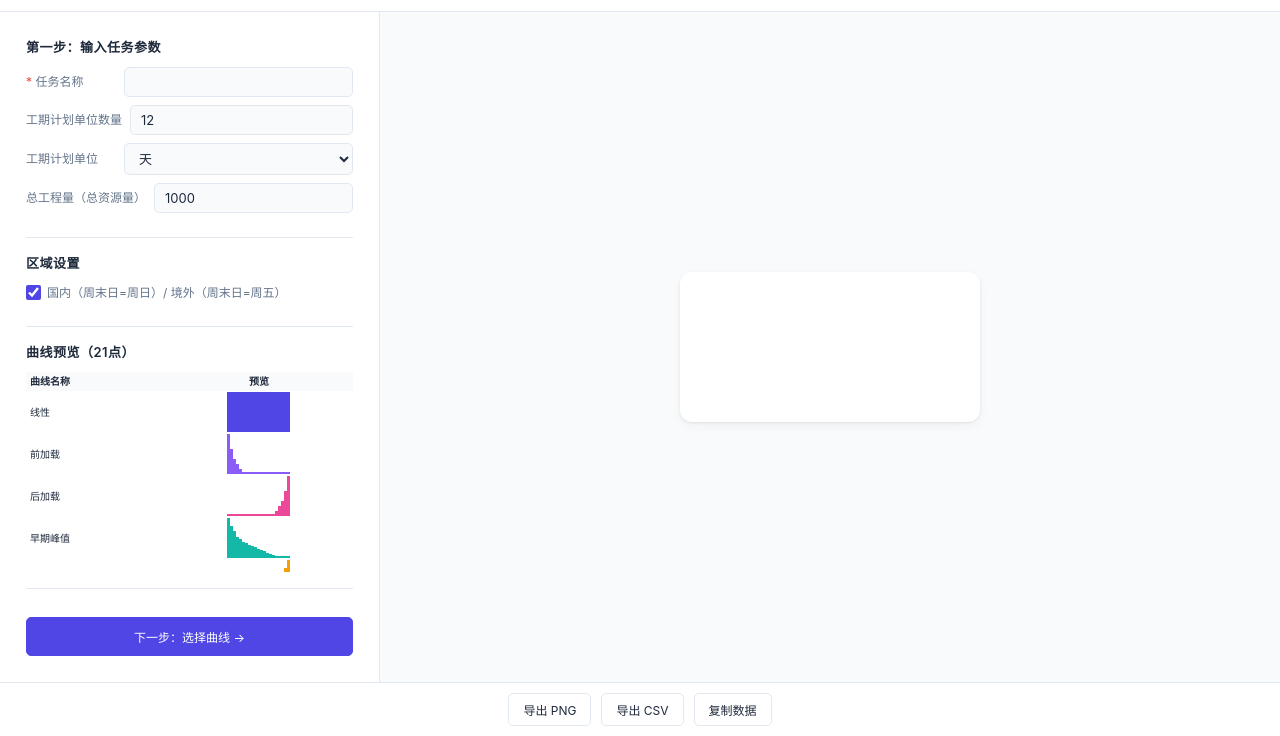
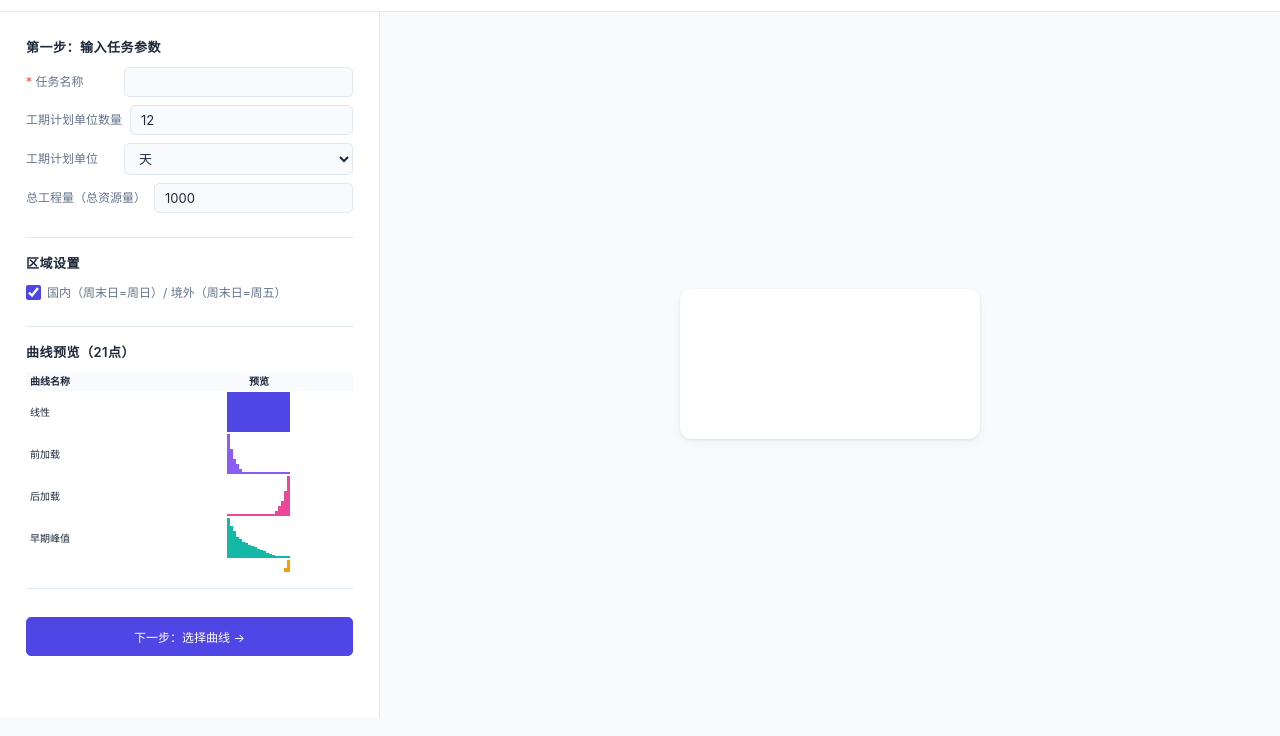
Before and after one commit to baiheinet/parametric-bar-chart, a website built with Vite: page index.html in a window 1280 px wide. Shown: the part 83-819 px from the top of the page. Built offline with nearby package versions, Linux system fonts and the light colour scheme.

Commit message:
Remove duplicate footer export buttons

```diff
--- a/index.html
+++ b/index.html
@@ -19,11 +19,6 @@
           <div id="tooltip"></div>
         </section>
       </main>
-      <footer>
-        <button id="export-png" class="btn">导出 PNG</button>
-        <button id="export-csv" class="btn">导出 CSV</button>
-        <button id="print-data" class="btn">复制数据</button>
-      </footer>
     </div>
     <script type="module" src="/src/main.js"></script>
   </body>
--- a/src/style.css
+++ b/src/style.css
@@ -250,15 +250,6 @@ main { display: flex; flex: 1; overflow: hidden; }
 }
 #tooltip.visible { opacity: 1; }
 
-footer {
-  padding: 10px 20px;
-  background: var(--surface);
-  border-top: 1px solid var(--border);
-  display: flex;
-  justify-content: center;
-  gap: 10px;
-}
-
 @media (max-width: 900px) {
   main { flex-direction: column; }
   #controls {
```
